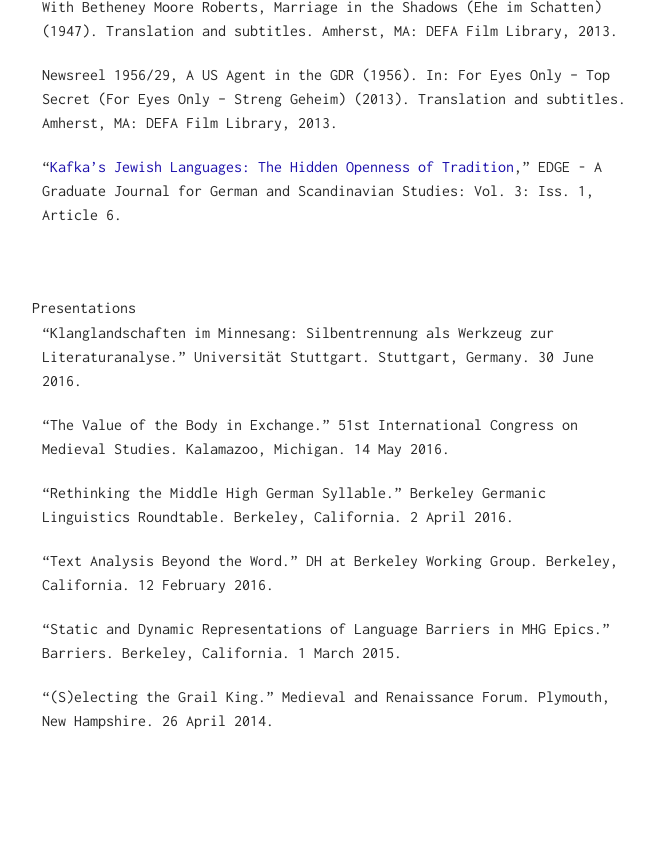
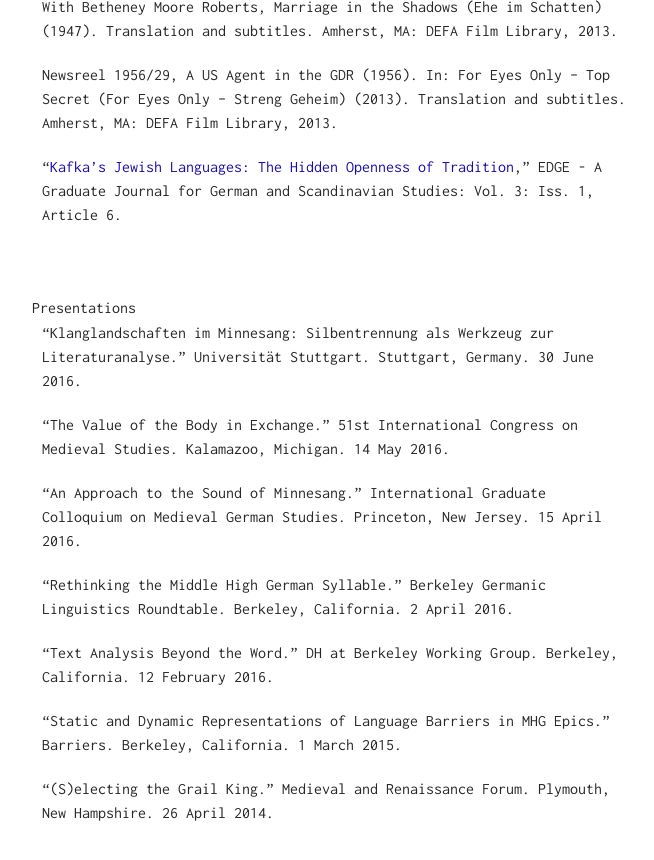
Before and after one commit to henchc/henchc.github.io, a Jekyll site: the page built from cv/index.md, in a window 1280 px wide and 900 px high, scrolled down 3904 px. Shown: the top 860 px of the window, without its empty margins (308-962 px from the left). Built offline with Jekyll 4.4.1, drawn with Linux system fonts in a browser that asks for light colours; before the commit the page ends 4712 px from its top, so only the background shows below that.

Commit message:
updating pres

```diff
--- a/cv/index.md
+++ b/cv/index.md
@@ -175,6 +175,8 @@ Streng Geheim) (2013). Translation and subtitles. Amherst, MA: DEFA Film Library
 
 - "The Value of the Body in Exchange." 51st International Congress on Medieval Studies. Kalamazoo, Michigan. 14 May 2016.
 
+- "An Approach to the Sound of Minnesang." International Graduate Colloquium on Medieval German Studies. Princeton, New Jersey. 15 April 2016.
+
 - "Rethinking the Middle High German Syllable." Berkeley Germanic Linguistics Roundtable. Berkeley, California. 2 April 2016.
 
 - "Text Analysis Beyond the Word." DH at Berkeley Working Group. Berkeley, California. 12 February 2016.
```
